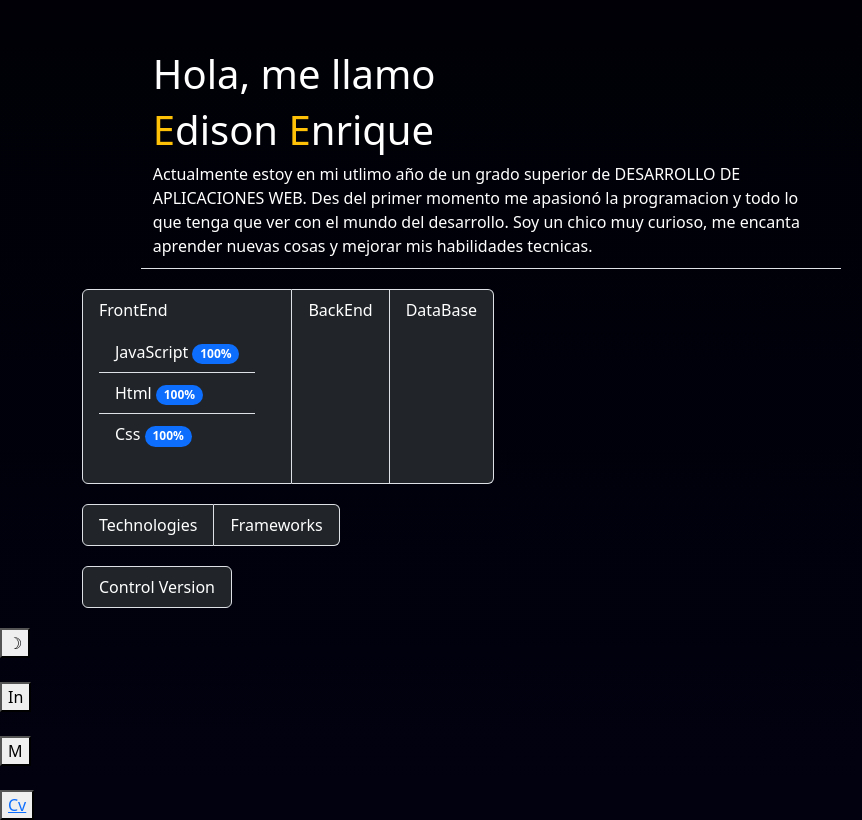
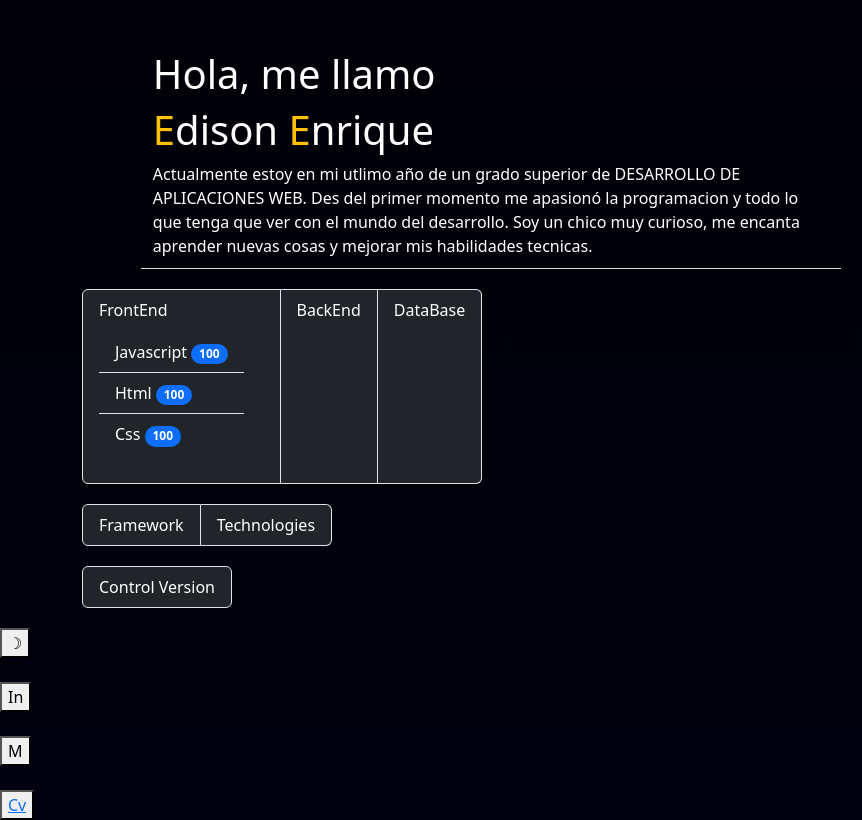
Before and after one commit to Edison-E/ProfileVue, a Vue app: page / in a window 1280 px wide. Both pictures are taken after a click on the element "FrontEnd". Shown: the whole page, without its empty margins (0-862 px from the left). Built offline with nearby package versions, Linux system fonts and the light colour scheme.

Commit message:
Feature create list for skill, framework...

```diff
--- a/src/components/skillComponent.vue
+++ b/src/components/skillComponent.vue
@@ -4,13 +4,35 @@ export default {
     data() {
         return {
             isVisible: {
-                Front: false,
-                Back: false,
-                Bd: false,
+                FrontEnd: false,
+                BackEnd: false,
+                DataBase: false,
                 Tecnologia: false,
                 Framework: false,
                 ControlVersion: false
-            }
+            },
+            skill: {
+                "FrontEnd": {
+                    'Javascript': 100,
+                    'Html': 100,
+                    'Css': 100
+                },
+                "BackEnd": {
+                    'C#': 100,
+                    'Visual Basic': 100,
+                    'Java': 100,
+                    'PHP': 100
+                },
+                "DataBase": {
+                    'Sql': 100,
+                    'Pl/Sql': 100
+                }
+            },
+            FrameworkTechnologies: {
+                "Framework": ['Vue', 'JQUERY', 'Bootstrap'],
+                "Technologies": ['XML', 'XSD', 'DTD', 'XSLT', 'XPATH']
+            },
+            ControlVersion: ["GitHub", "BitBucket"]
         }
     },
     methods: {
@@ -31,63 +53,26 @@ export default {
 
         <!-- Lenguaje -->
         <ul class="list-group list-group-horizontal">
-            <li class="list-group-item bg-dark text-white">
-                <span @click="visibleLenguaje('Front')">FrontEnd</span>
-                <ul v-show="isVisible['Front']" class="list-group list-group-flush">
-                    <li class="list-group-item bg-dark text-white">
-                        JavaScript <span class="badge text-bg-primary rounded-pill"> 100%</span></li>
-                    <li class="list-group-item bg-dark text-white">
-                        Html <span class="badge text-bg-primary rounded-pill"> 100%</span></li>
-                    <li class="list-group-item bg-dark text-white">Css
-                        <span class="badge text-bg-primary rounded-pill"> 100%</span>
+            <li v-for="(skills, category) in skill" :key="category" class="list-group-item bg-dark text-white">
+                <span @click="visibleLenguaje(category)">{{ category }}</span>
+                <ul v-show="isVisible[category]" class="list-group list-group-flush">
+                    <li v-for="(percentage, lenguaje) in skills" :key="lenguaje"
+                        class="list-group-item bg-dark text-white">
+                        {{ lenguaje }} <span class="badge text-bg-primary rounded-pill"> {{ percentage }}</span>
                     </li>
-                </ul>
-            </li>
-            <li class="list-group-item bg-dark text-white">
-                <span @click="visibleLenguaje('Back')">BackEnd</span>
-                <ul v-show="isVisible['Back']" class="list-group list-group-flush">
-                    <li class="list-group-item bg-dark text-white">C#
-                        <span class="badge text-bg-primary rounded-pill"> 100%</span>
-                    </li>
-                    <li class="list-group-item bg-dark text-white">
-                        Visual basic <span class="badge text-bg-primary rounded-pill"> 100%</span></li>
-                    <li class="list-group-item bg-dark text-white">
-                        Java <span class="badge text-bg-primary rounded-pill"> 100%</span></li>
-                    <li class="list-group-item bg-dark text-white">PHP
-                        <span class="badge text-bg-primary rounded-pill"> 100%</span>
-                    </li>
-                </ul>
-            </li>
-            <li class="list-group-item bg-dark text-white">
-                <span @click="visibleLenguaje('Bd')">DataBase</span>
-                <ul v-show="isVisible['Bd']" class="list-group list-group-flush">
-                    <li class="list-group-item bg-dark text-white">Sql
-                        <span class="badge text-bg-primary rounded-pill"> 100%</span>
-                    </li>
-                    <li class="list-group-item bg-dark text-white">
-                        Pl/Sql <span class="badge text-bg-primary rounded-pill"> 100%</span></li>
                 </ul>
             </li>
         </ul>
 
         <!-- Frameworks and Technologies -->
         <ul class="list-group list-group-horizontal">
-            <li class="list-group-item bg-dark text-white">
-                <span @click="visibleFrameworkTechnologies('Tecnologia')">Technologies</span>
-                <ul v-show="isVisible['Tecnologia']" class="list-group list-group-flush">
-                    <li class="list-group-item bg-dark text-white">XML</li>
-                    <li class="list-group-item bg-dark text-white">XSD</li>
-                    <li class="list-group-item bg-dark text-white">DTD</li>
-                    <li class="list-group-item bg-dark text-white">XSLT</li>
-                    <li class="list-group-item bg-dark text-white">XPATH</li>
-                </ul>
-            </li>
-            <li class="list-group-item bg-dark text-white">
-                <span @click="visibleFrameworkTechnologies('Framework')">Frameworks</span>
-                <ul v-show="isVisible['Framework']" class="list-group list-group-flush">
-                    <li class="list-group-item bg-dark text-white">Vue</li>
-                    <li class="list-group-item bg-dark text-white">JQUERY</li>
-                    <li class="list-group-item bg-dark text-white">Bootstrap</li>
+            <li v-for="(values, category) in FrameworkTechnologies" :key="category"
+                class="list-group-item bg-dark text-white">
+                <span @click="visibleLenguaje(category)">{{ category }}</span>
+                <ul v-show="isVisible[category]" class="list-group list-group-flush">
+                    <li v-for="(value, index) in values" :key="index" class="list-group-item bg-dark text-white">
+                        {{ value }}
+                    </li>
                 </ul>
             </li>
         </ul>
@@ -96,12 +81,12 @@ export default {
         <ul class="list-group list-group-horizontal">
             <li class="list-group-item bg-dark text-white">
                 <span @click="visibleVersionControl('ControlVersion')">Control Version</span>
-                <ul v-show="isVisible['ControlVersion']" class="list-group list-group-flush">
-                    <li class="list-group-item bg-dark text-white">GitHub</li>
-                    <li class="list-group-item bg-dark text-white">BitBucket</li>
+                <ul v-for="(cv) in ControlVersion" :key="cv" v-show="isVisible['ControlVersion']" class="list-group list-group-flush">
+                    <li class="list-group-item bg-dark text-white">{{ cv }}</li>
                 </ul>
             </li>
         </ul>
+
     </div>
 </template>
 <style scoped>
```
